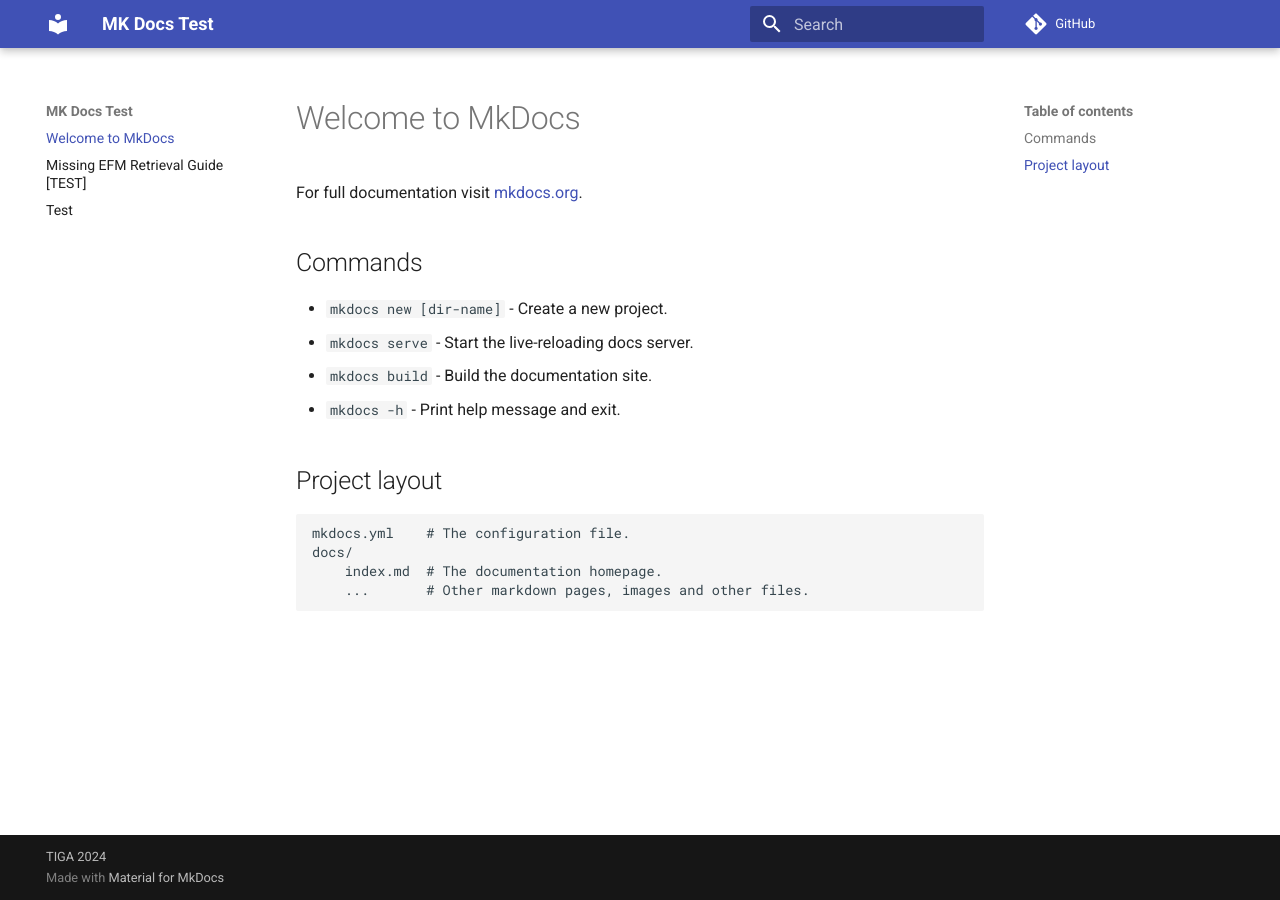
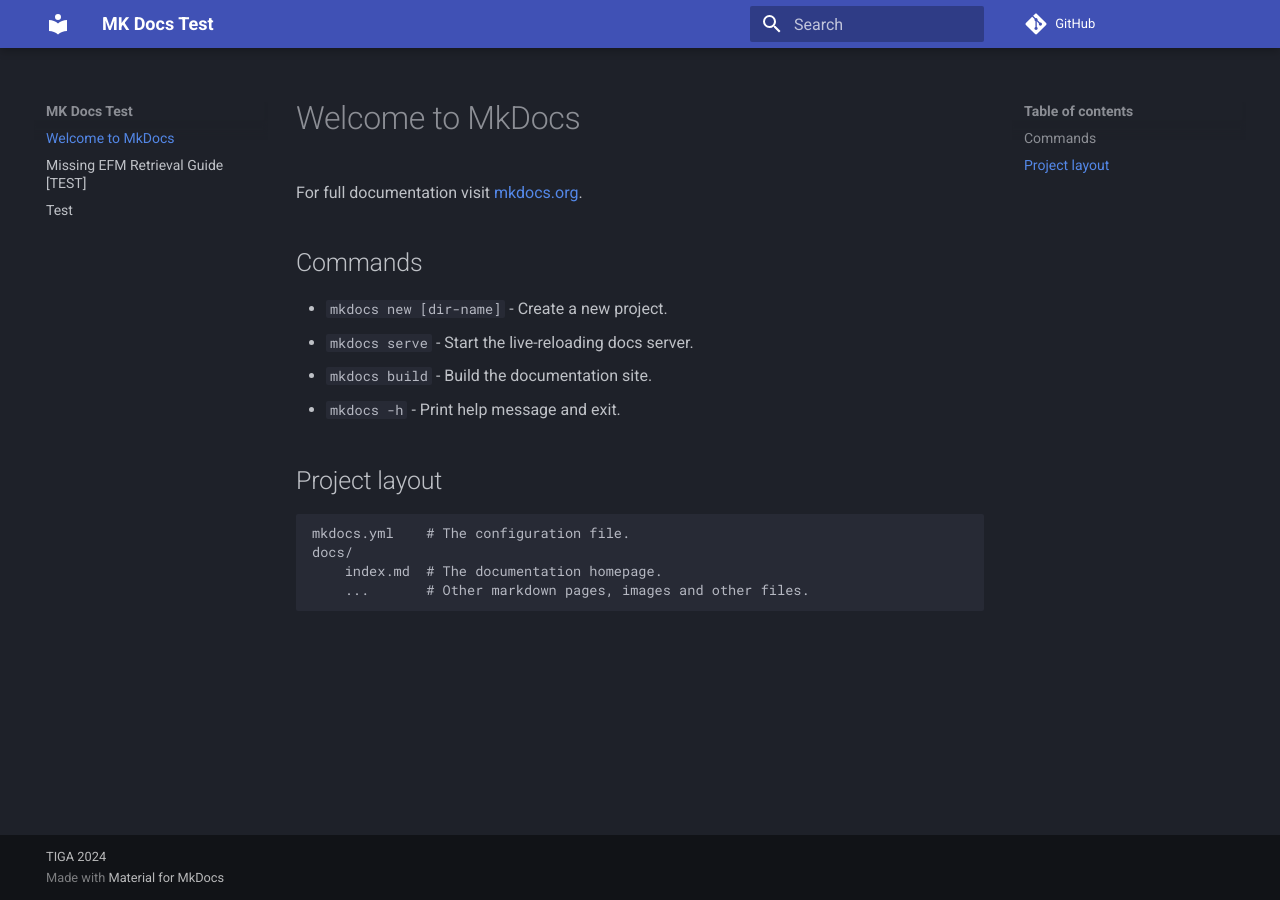
Before and after one commit to Mokrecho1/MkDocs_Test, an MkDocs documentation site: the page built from docs/index.md, in a window 1280 px wide. Built offline with MkDocs 1.6.1 and Material for MkDocs 9.7.7, drawn with Linux system fonts in a browser that asks for light colours; comment, search, counter and statistics services are not loaded.

Commit message:
Update mkdocs.yml

```diff
--- a/mkdocs.yml
+++ b/mkdocs.yml
@@ -4,3 +4,6 @@ repo_url: https://github.com/Mokrecho1/MkDocs_Test
 copyright: TIGA 2024
 theme:
    name: material
+   palette:
+      scheme: slate
+      primary: indigo
```
